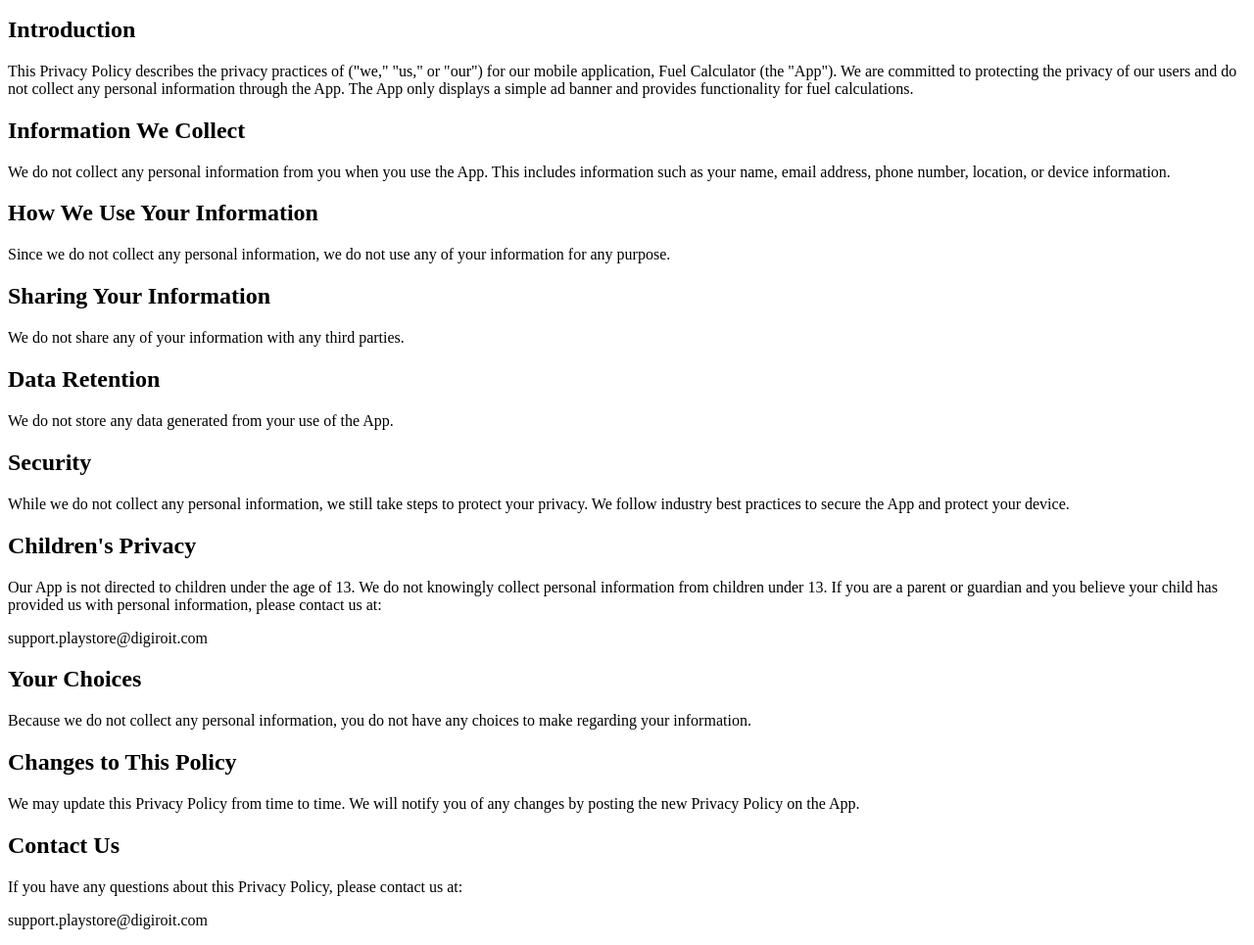
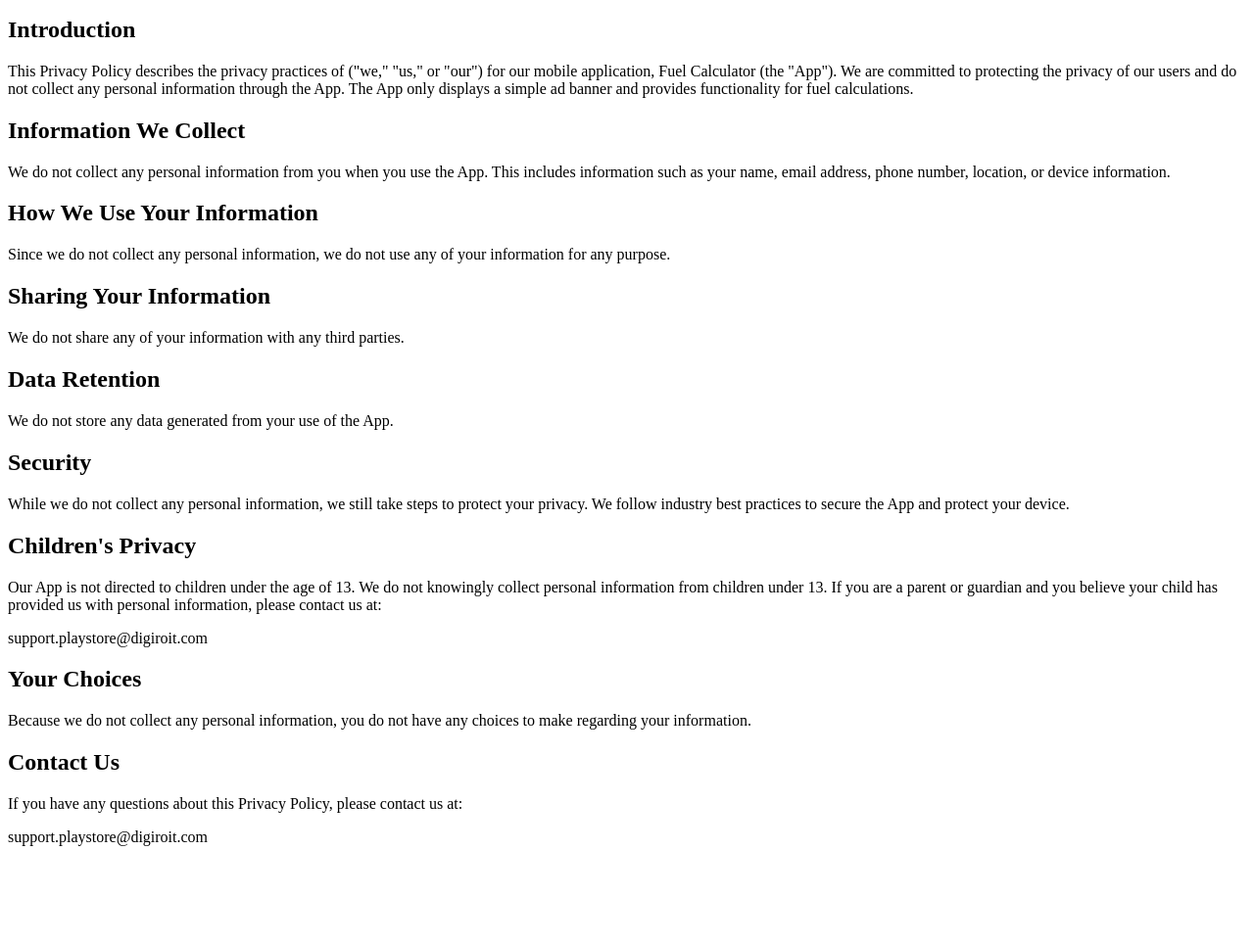
Before and after one commit to Digiroit/privacy-policy, a plain HTML site: page index.html in a window 1280 px wide. Shown: the part 101-1066 px from the top of the page at 98% size. After the commit the page ends 981 px from the top, so only its background shows below. Drawn offline with Linux system fonts and the light colour scheme.

Commit message:
updating policy

```diff
--- a/index.html
+++ b/index.html
@@ -41,11 +41,6 @@
   <h2>Your Choices</h2>
   <p>Because we do not collect any personal information, you do not have any choices to make regarding your information.</p>
 
-  <h2>Changes to This Policy</h2>
-  <p>
-    We may update this Privacy Policy from time to time. We will notify you of any changes by posting the new Privacy Policy on the App.
-  </p>
-
   <h2>Contact Us</h2>
   <p>
     If you have any questions about this Privacy Policy, please contact us at:
```
